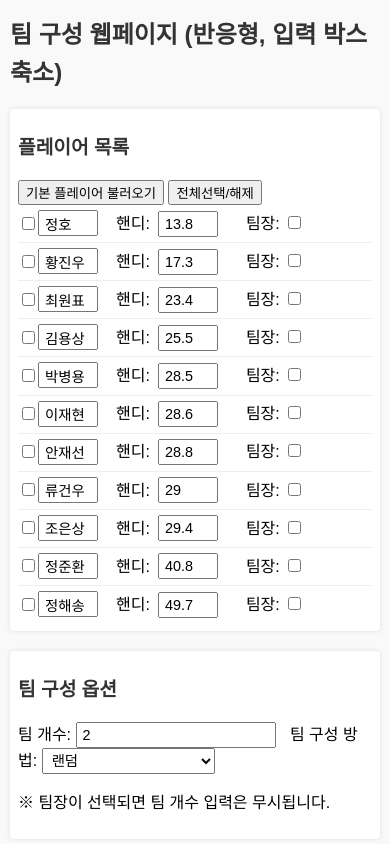
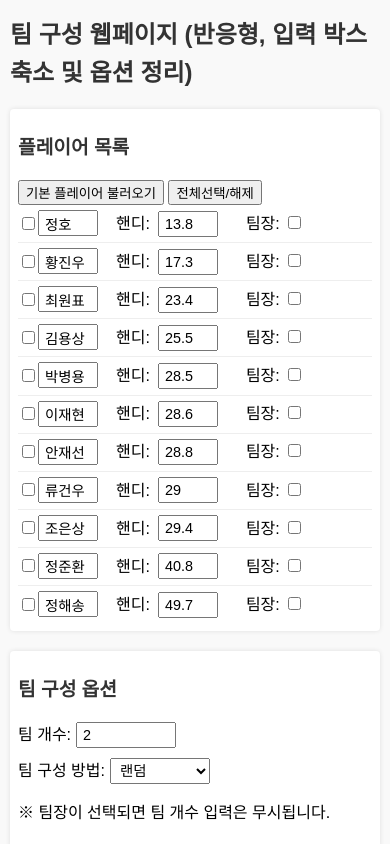
Before and after one commit to yscom97/Golf, a plain HTML site: page index.html in a window 390 px wide. Shown: the top 844 px of the page. Drawn offline with Linux system fonts and the light colour scheme.

Commit message:
Update index.html

```diff
--- a/index.html
+++ b/index.html
@@ -35,7 +35,6 @@
     .user-item:last-child {
       border-bottom: none;
     }
-    /* 데스크탑/태블릿용 입력 크기 */
     .user-item input[type="number"],
     .user-item input[type="text"] {
       width: 80px;
@@ -59,25 +58,45 @@
       padding: 5px;
     }
 
-    /* 모바일 환경: 입력 박스 크기를 줄여 한 줄에 모두 표시 */
-    @media (max-width: 480px) {
+    /* 팀 구성 옵션 영역 */
+    .team-options {
+      display: flex;
+      flex-wrap: wrap;
+      gap: 10px;
+      align-items: center;
+    }
+    .team-options label {
+      display: flex;
+      align-items: center;
+      gap: 5px;
+      /* 데스크탑에서는 한 줄로, 모바일에서는 줄바꿈 */
+      min-width: 150px;
+    }
+    .team-options input[type="number"],
+    .team-options select {
+      width: 80px;
+      box-sizing: border-box;
+    }
+
+    /* 반응형 미디어 쿼리 */
+    @media (max-width: 768px) {
       body {
         margin: 10px;
       }
       .container {
         padding: 8px;
       }
-      /* flex-wrap은 유지하여 한 줄에 강제로 배치 */
+      /* 모바일에서는 한 줄에 너무 많으면 줄바꿈 */
       .user-item {
         flex-wrap: nowrap;
       }
-      /* 입력 크기를 축소 */
       .user-item input[type="number"],
       .user-item input[type="text"] {
-        width: 60px;
         max-width: 60px;
       }
-      /* 버튼 및 폰트 사이즈 조정 */
+    }
+
+    @media (max-width: 480px) {
       h1 {
         font-size: 1.5em;
       }
@@ -87,11 +106,23 @@
       .actions button, select, input[type="number"], input[type="text"] {
         font-size: 0.9em;
       }
+      /* 팀 구성 옵션은 모바일에서 한 줄씩 표시하도록 */
+      .team-options {
+        flex-direction: column;
+        align-items: flex-start;
+      }
+      .team-options label {
+        width: 100%;
+      }
+      .team-options input[type="number"],
+      .team-options select {
+        width: 100px;
+      }
     }
   </style>
 </head>
 <body>
-  <h1>팀 구성 웹페이지 (반응형, 입력 박스 축소)</h1>
+  <h1>팀 구성 웹페이지 (반응형, 입력 박스 축소 및 옵션 정리)</h1>
 
   <!-- 플레이어 목록 영역 -->
   <div class="container" id="userContainer">
@@ -104,6 +135,7 @@
   <!-- 팀 구성 옵션 영역 -->
   <div class="container">
     <h2>팀 구성 옵션</h2>
+    <div class="team-options">
       <label id="teamCountLabel">
         팀 개수:
         <input type="number" id="teamCount" value="2" min="1">
@@ -112,10 +144,11 @@
         팀 구성 방법:
         <select id="method">
           <option value="random">랜덤</option>
-        <option value="similar">핸디가 비슷한 사람끼리</option>
-        <option value="balance">팀별 핸디 균형</option>
+          <option value="similar">핸디 비슷</option>
+          <option value="balance">핸디 균형</option>
         </select>
       </label>
+    </div>
     <p>※ 팀장이 선택되면 팀 개수 입력은 무시됩니다.</p>
   </div>
 
```
Lines whose indentation alone changed are shown as unchanged.
